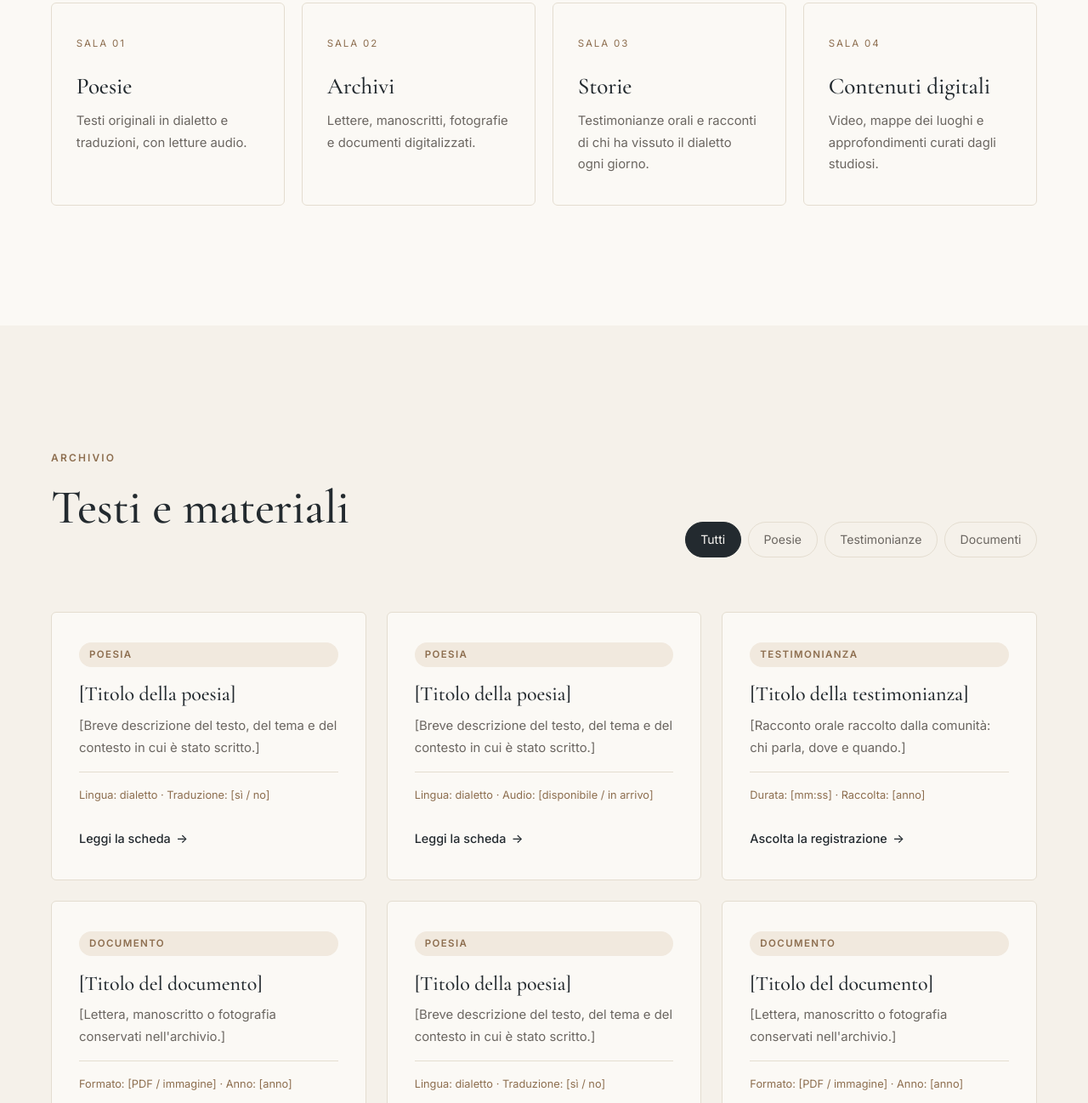
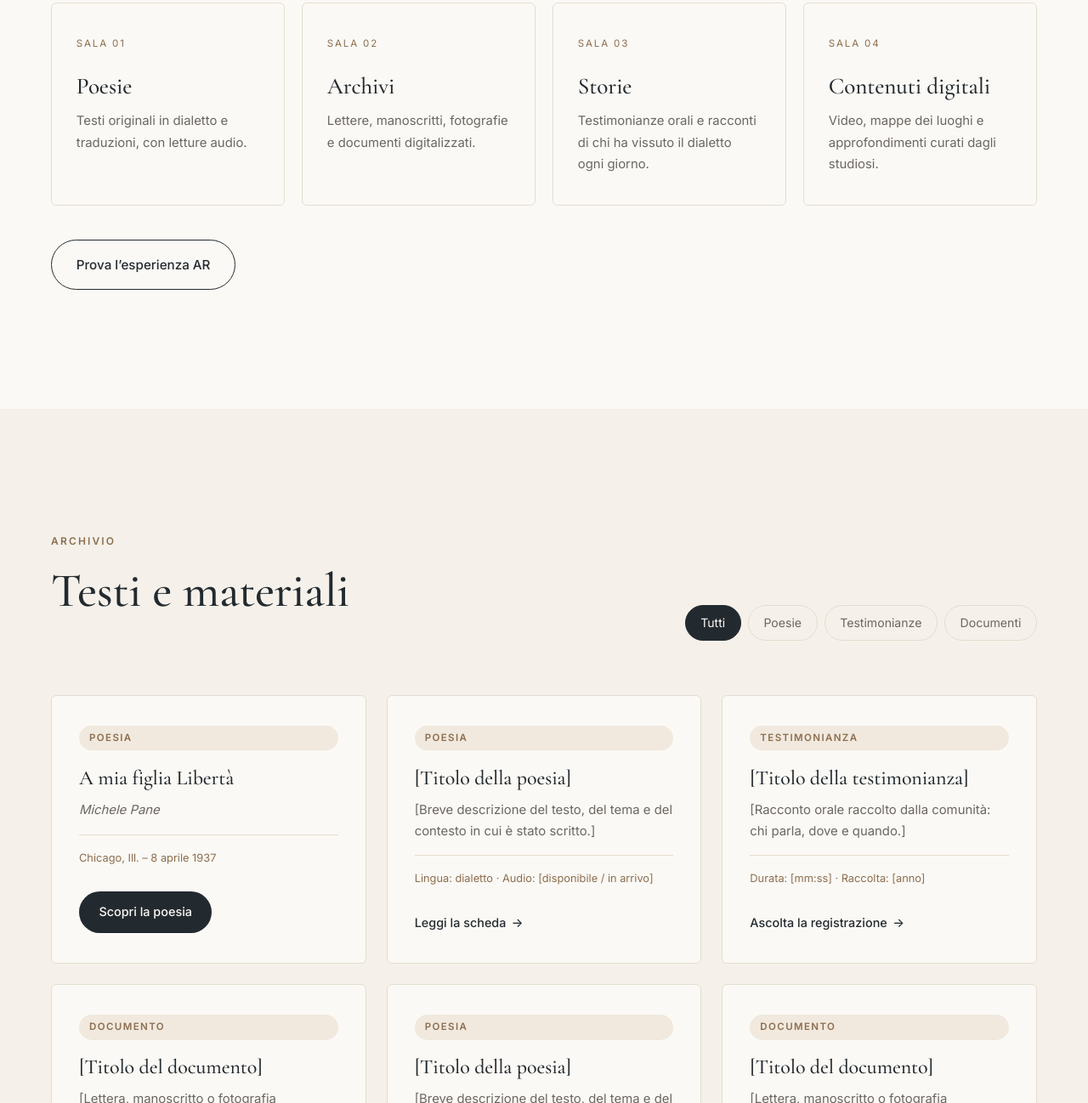
Before and after one commit to AlfonsoLoFaro/museo-dialetto, a website: page index.html in a window 1280 px wide. Shown: the part 3040-4338 px from the top of the page at 85% size. Drawn offline with nearby package versions, Linux system fonts and the light colour scheme.

Commit message:
Link poesia Liberta dalla home

```diff
--- a/index.html
+++ b/index.html
@@ -188,6 +188,10 @@
             <p>Video, mappe dei luoghi e approfondimenti curati dagli studiosi.</p>
           </article>
         </div>
+
+        <div class="section-actions reveal">
+          <a href="poesia-liberta.html" class="btn btn-ghost">Prova l’esperienza AR</a>
+        </div>
       </div>
     </section>
 
@@ -210,10 +214,10 @@
         <div class="archive-grid">
           <article class="archive-card reveal" data-category="poesia">
             <span class="tag">Poesia</span>
-            <h3>[Titolo della poesia]</h3>
-            <p>[Breve descrizione del testo, del tema e del contesto in cui è stato scritto.]</p>
-            <p class="meta">Lingua: dialetto · Traduzione: [sì / no]</p>
-            <button type="button" class="card-link">Leggi la scheda</button>
+            <h3>A mia figlia Libertà</h3>
+            <p class="card-author">Michele Pane</p>
+            <p class="meta">Chicago, Ill. – 8 aprile 1937</p>
+            <a href="poesia-liberta.html" class="btn btn-primary btn-sm">Scopri la poesia</a>
           </article>
           <article class="archive-card reveal" data-category="poesia">
             <span class="tag">Poesia</span>
--- a/styles.css
+++ b/styles.css
@@ -148,6 +148,8 @@ em { font-style: italic; }
 .btn-primary:hover { background: var(--ink-2); }
 .btn-ghost { border-color: var(--ink); color: var(--ink); background: transparent; }
 .btn-ghost:hover { background: var(--ink); color: var(--paper); }
+.btn-sm { padding: 0.7rem 1.4rem; font-size: 0.9rem; }
+.section-actions { margin-top: 2.5rem; display: flex; }
 
 :focus-visible {
   outline: 2px solid var(--sand-deep);
@@ -549,6 +551,8 @@ em { font-style: italic; }
   color: var(--sand-deep);
   border-top: 1px solid var(--line);
 }
+.archive-card .card-author { font-style: italic; }
+.archive-card .btn { align-self: flex-start; margin-top: 1rem; }
 .card-link {
   align-self: flex-start;
   margin-top: 1rem;
@@ -1073,7 +1077,8 @@ em { font-style: italic; }
   .lead { font-size: 1.08rem; }
 
   .hero-actions { flex-direction: column; }
-  .hero-actions .btn { width: 100%; }
+  .hero-actions .btn,
+  .section-actions .btn { width: 100%; }
 
   .pillars { grid-template-columns: 1fr; }
   .pillar,
```
